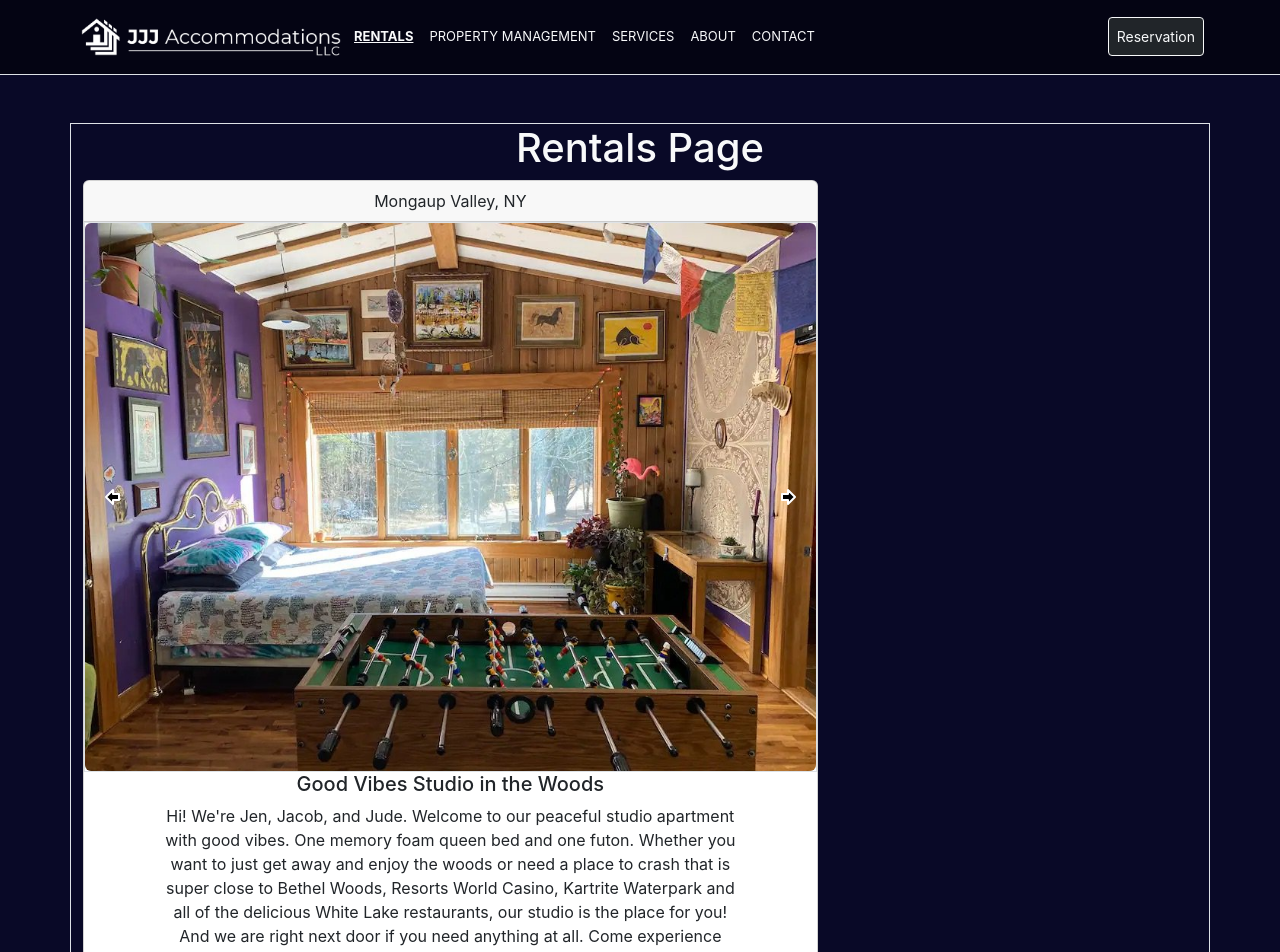
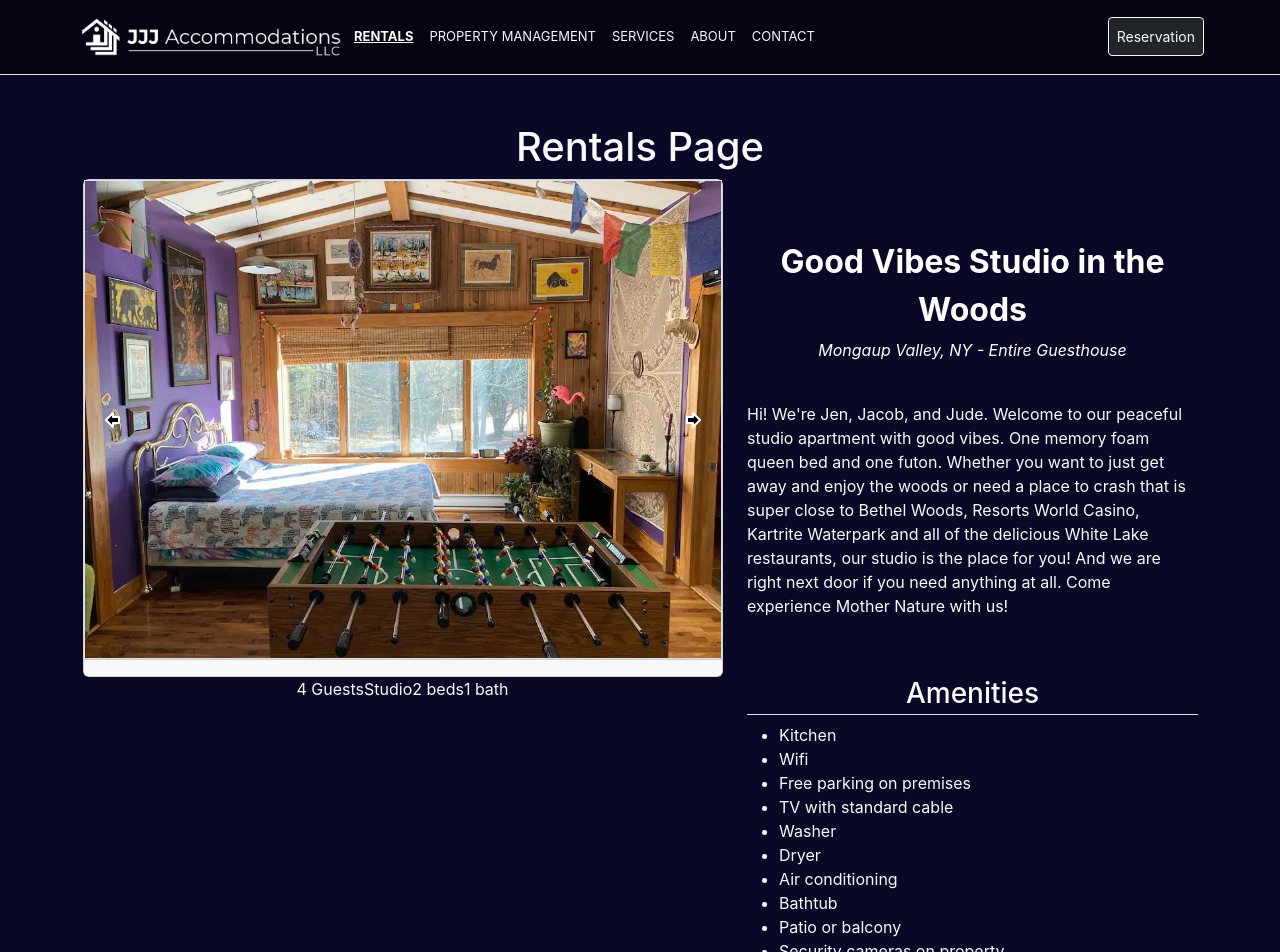
Before and after one commit to Jon-Grabowski/jjj-accommodations, a React (Create React App) app: page /rentals in a window 1280 px wide. Shown: the top 952 px of the page. Built offline with nearby package versions, Linux system fonts and the light colour scheme.

Commit message:
adjusting layout of rental page

```diff
--- a/package.json
+++ b/package.json
@@ -13,6 +13,7 @@
     "react-router-dom": "^6.22.1",
     "react-scripts": "5.0.1",
     "web-vitals": "^2.1.4"
+
   },
   "scripts": {
     "start": "react-scripts start",
--- a/src/components/Home/RentalSection.js
+++ b/src/components/Home/RentalSection.js
@@ -1,28 +1,21 @@
 import React from 'react'
-import ImageGallery from "react-image-gallery";
 import RentalCarousel from './RentalCarousel';
-import { images } from './utilitiesHome';
 import './rentalsection.css'
-import { useNavigate, Link } from 'react-router-dom';
+import { Link } from 'react-router-dom';
 
 
 
 function RentalSection() {
-    const navigate = useNavigate()
-    function handleClick() {
-        navigate('/rentals')
-    }
 
 
     return (
-        <div id='rental-section-wrapper' className='d-flex flex-wrap justify-content-center align-items-center'>
+        <div id='rental-section-wrapper' className='d-flex flex-wrap flex-md-nowrap justify-content-center align-items-center'>
             <div id='rentals-text' className='d-flex flex-column justify-content-between align-items-center'>
                 <h1 className='display-4 fw-bold'>Rentals</h1>
-                <p className='w-75'>Check out our current listing of rental properties and plan your relaxing getaway in the beautiful Catskill Mountains!</p>
+                <p className='w-75 fs-5'>Explore our current listing of rental properties and plan your relaxing getaway in the beautiful Catskill Mountains!</p>
                 <Link to='/rentals'><button className='btn btn-primary mb-2 px-4'>See Listings</button></Link>
             </div>
             <div id='carousel-section' className='w-lg-50 w-100'>
-                {/* <ImageGallery items={images} autoPlay={true} slideInterval={4000} onClick={handleClick} showFullscreenButton={false} showThumbnails={false} showPlayButton={false} /> */}
                 <RentalCarousel />
             </div>
         </div>
--- a/src/components/Home/rentalsection.css
+++ b/src/components/Home/rentalsection.css
@@ -3,8 +3,8 @@
 #rental-section-wrapper{
     gap: 5rem;
     background-color: rgba(255, 255, 255, 0.20);
-    padding-top: 2rem;
-    padding-bottom: 2rem;
+    margin-top: 18rem;
+    margin-bottom: 18rem;
 }
 
 #rentals-text{
--- a/src/components/Rentals/FeaturedRental.js
+++ b/src/components/Rentals/FeaturedRental.js
@@ -3,24 +3,19 @@ import FeaturedRentalCarousel from './FeaturedRentalCarousel'
 
 
 function FeaturedRental({rental}) {
-    const {name, description, details, type, location, amenities, images} = rental
+    const {name, images} = rental
 
     return (
-        <div className="card text-center">
-            <div className="card-header">
-                {location}
-            </div>
+        <div className="card text-center m-auto" style={{maxWidth:'40rem'}}>
+
             <div className="">
                 <div className='flex border'>
-                    {/* <img src={images[0]} style={{width:'80%'}}/> */}
                     <FeaturedRentalCarousel images={images} />
                 </div>
-                <h5 className="card-title">{name}</h5>
-                <p className="card-text m-auto" style={{width:'80%'}}>{description}</p>
-                <a href="#" className="btn btn-primary">Go somewhere</a>
+
             </div>
             <div className="card-footer text-body-secondary">
-                2 days ago
+
             </div>
         </div>
     )
--- a/src/components/Rentals/FeaturedRentalCarousel.js
+++ b/src/components/Rentals/FeaturedRentalCarousel.js
@@ -22,7 +22,7 @@ function FeaturedRentalCarousel({images}) {
                     key={img}
                     src={img}
                     alt='house'
-                    className='carousel-img w-100 d-block rounded'
+                    className='carousel-img w-100 d-block'
                     style={{translate: `${-100 * imgIndex}%`}}
                 />
     })
--- a/src/components/Rentals/Rentals.js
+++ b/src/components/Rentals/Rentals.js
@@ -5,19 +5,54 @@ import { rentalProperties } from './utilitiesRental';
 
 function Rentals() {
     const [featureRental, setFeatureRental] = useState(rentalProperties[0])
+    const { name, description, details, type, location, amenities } = featureRental
+
+    const amenitiesList = amenities.map((amenity) => {
+        return <li>{amenity}</li>
+    })
 
     return (
-        <div className='mt-5 border container-lg'>
+        <div className='mt-5 container-lg'>
             <h1>Rentals Page</h1>
-            <div className='row'>
-                <div className='col-md-8'>
-                    <FeaturedRental rental={featureRental}/>
+
+            <div className='row align-items-center'>
+                <div className='col-md-7'>
+                    <FeaturedRental rental={featureRental} />
                 </div>
-                <div className='col-md-4'>
-
+                <div className='col-md-5 d-flex flex-column' style={{height:'100%'}}>
+                    <div className="mb-4 text-white">
+                        <p className='fs-2 fw-bold mb-1'>{name}</p>
+                        <p className='fst-italic'>{location} - {type}</p>
+                    </div>
+                    <p className="card-text text-start">{description}</p>
                 </div>
 
             </div>
+
+            <div className='row'>
+                <div className="col-md-7">
+                    <p>{details}</p>
+                </div>
+                <div className='col-md-5'>
+                    <h3 className='border-bottom pb-1'>Amenities</h3>
+                    <ul className='text-start'>
+                        {amenitiesList}
+                    </ul>
+                </div>
+            </div>
+
+            {/* <div className='d-flex justify-content-center flex-wrap bg-white bg-opacity-25'>
+                <div className=" border" style={{maxWidth: '20rem'}}>
+                    <p className="card-text">{description}</p>
+                </div>
+                <div className=' border'>
+                    <h3 className='border-bottom pb-1'>Amenities</h3>
+                    <ul className='text-start'>
+                        {amenitiesList}
+                    </ul>
+                </div>
+            </div> */}
+
         </div>
     )
 }
```
